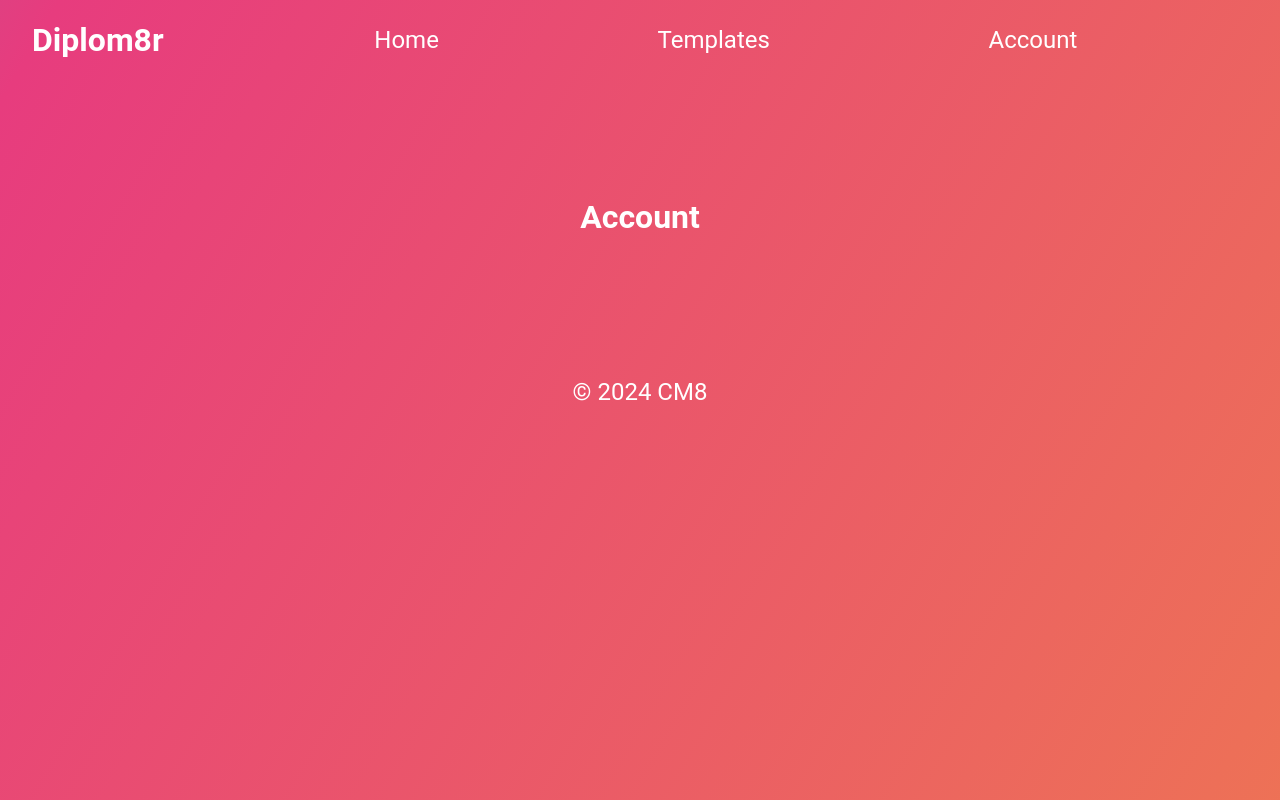
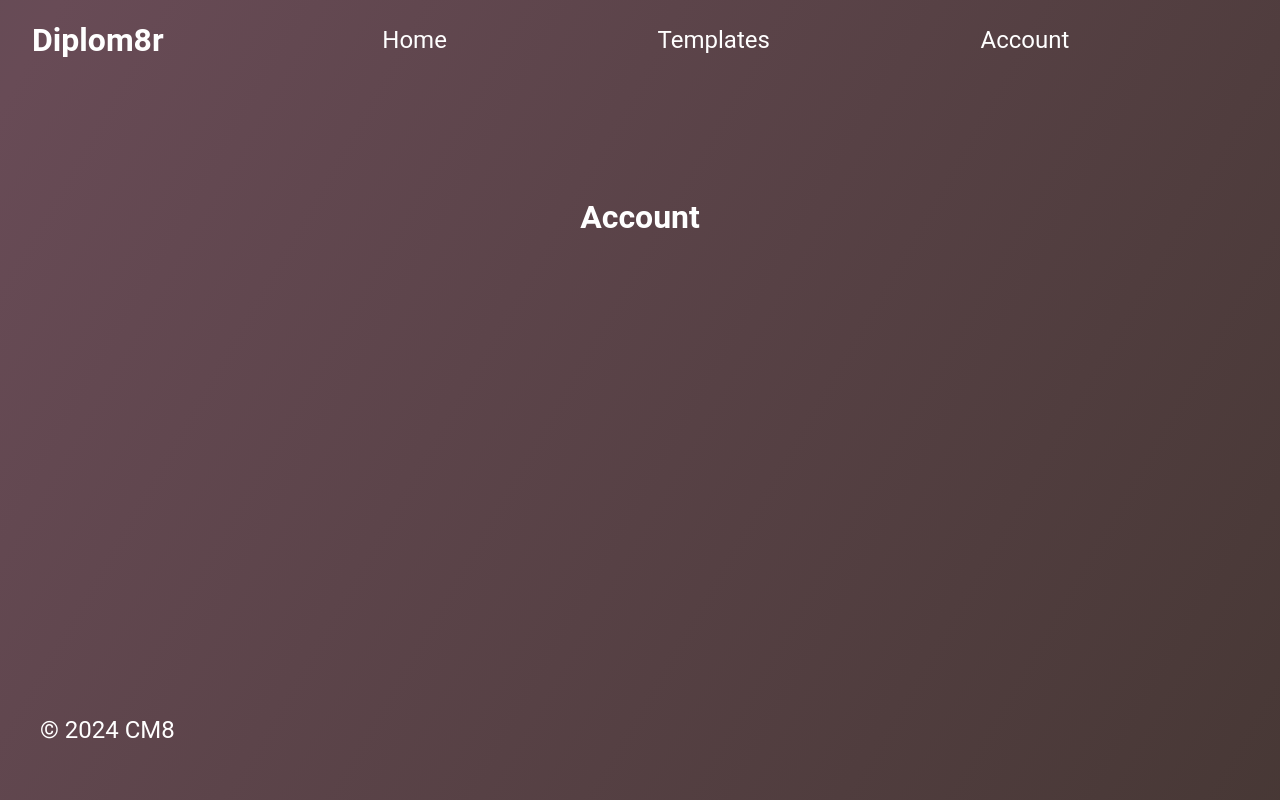
Before and after one commit to matejgadzo/diplom8r, a React (Create React App) app: page /account in a window 1280 px wide. Built offline with nearby package versions, Linux system fonts and the light colour scheme.

Commit message:
more styling

```diff
--- a/src/App.scss
+++ b/src/App.scss
@@ -22,7 +22,7 @@ a, a:visited, a:hover, a:active {
   flex-flow: column;
   font-family: 'Roboto', sans-serif;
 
-  background: linear-gradient(-60deg, #ee7752, #e73c7e, #23a6d5, #23d5ab);
+  background: linear-gradient(-60deg, #443632, #684b56, #404c50, #192421);
   background-size: 400%;
   animation: gradient 15s ease infinite;
   color: $text-color;
@@ -44,8 +44,8 @@ a, a:visited, a:hover, a:active {
       }
       .menuItem{
         cursor: pointer;
-        font-size: 1.5em;
-        padding: 0 2em 0 2em;
+        font-size: 1.5rem;
+        padding: 0 2rem 0 2rem;
         transition: transform 150ms ease;
         &:hover {
           color: $highlight-color;
@@ -58,25 +58,25 @@ a, a:visited, a:hover, a:active {
     display: flex;
     flex-direction: column;
     align-items: center;
-    padding: 2em;
+    padding: 2rem;
     .container {
       display: flex;
       flex-direction: column;
       align-items: center;
-      padding: 2em;
+      padding: 2rem;
       width: 100%;
       height: 100%;
       .title {
-        font-size: 2em;
+        font-size: 2rem;
       }
       .uploadArea {
         cursor: pointer;
         display: flex;
         align-items: center;
         justify-content: center;
-        margin: 2em 0 2em 0;
-        border: 1em dashed $text-color;
-        border-radius: 2em;
+        margin: 2rem 0 2rem 0;
+        border: 1rem dashed $text-color;
+        border-radius: 2rem;
         width: 65rem;
         height: 15rem;
         transition: transform 300ms ease;
@@ -88,13 +88,13 @@ a, a:visited, a:hover, a:active {
     }
   }
   .footer {
-    display: flex;
-
-    flex-direction: row;
-    justify-content: center;
-    padding: 2rem 1rem 2rem 1rem;
+    position: fixed;
+    bottom: 0;
+    padding: 2rem 2rem 2rem 2rem;
+    width: 100%;
     .footerText {
       font-size: 1.5em;
+      padding-left: 0.5rem;
     }
   }
 }
```
